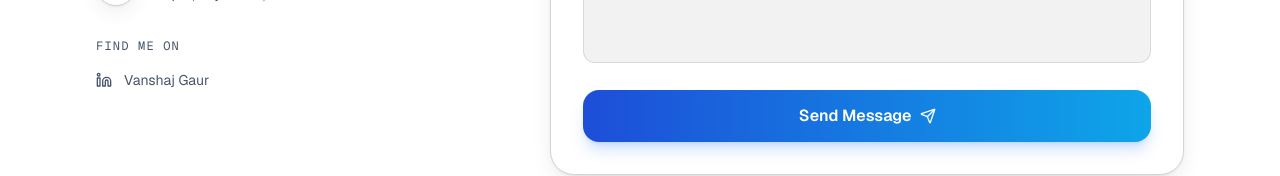
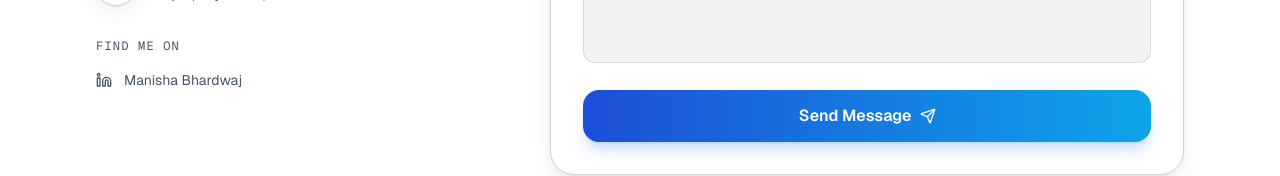
Before and after one commit to Vansh1502/vanshajgaur_portfolio, a Next.js app: page /contact in a window 1280 px wide. Shown: the part 664-840 px from the top of the page. Built offline with nearby package versions, Linux system fonts and the light colour scheme; no server answers.

Commit message:
Update social links for Manisha

```diff
--- a/content/social.ts
+++ b/content/social.ts
@@ -4,30 +4,14 @@ import { SITE, whatsappUrl } from '@/lib/site'
 import type { SocialLink } from '@/types'
 
 const whatsappHref = whatsappUrl()
-
-/**
- * Links are only rendered when their underlying value is set in lib/site.ts,
- * so an unconfirmed GitHub handle or resume URL simply doesn't appear rather
- * than shipping as a dead link.
- */
 export const SOCIAL_LINKS: SocialLink[] = [
-  ...(SITE.socials.github
-    ? [{ id: 'github' as const, label: 'GitHub', href: SITE.socials.github, icon: Github, username: 'GitHub' }]
-    : []),
-  { id: 'linkedin', label: 'LinkedIn', href: SITE.socials.linkedin, icon: Linkedin, username: 'Vanshaj Gaur' },
-  ...(whatsappHref
-    ? [{ id: 'whatsapp' as const, label: 'WhatsApp', href: whatsappHref, icon: WhatsApp, username: 'Chat on WhatsApp' }]
-    : []),
+  ...(SITE.socials.github ? [{ id: 'github' as const, label: 'GitHub', href: SITE.socials.github, icon: Github, username: 'GitHub' }] : []),
+  { id: 'linkedin', label: 'LinkedIn', href: SITE.socials.linkedin, icon: Linkedin, username: 'Manisha Bhardwaj' },
+  ...(whatsappHref ? [{ id: 'whatsapp' as const, label: 'WhatsApp', href: whatsappHref, icon: WhatsApp, username: 'Chat on WhatsApp' }] : []),
   { id: 'email', label: 'Email', href: `mailto:${SITE.email}`, icon: Mail, username: SITE.email },
-  ...(SITE.resumeUrl
-    ? [{ id: 'resume' as const, label: 'Resume', href: SITE.resumeUrl, icon: FileText }]
-    : []),
+  ...(SITE.resumeUrl ? [{ id: 'resume' as const, label: 'Resume', href: SITE.resumeUrl, icon: FileText }] : []),
 ]
-
-export function findSocialLink(id: SocialLink['id']): SocialLink | undefined {
-  return SOCIAL_LINKS.find((s) => s.id === id)
-}
-
+export function findSocialLink(id: SocialLink['id']): SocialLink | undefined { return SOCIAL_LINKS.find((s) => s.id === id) }
 export function getSocialLink(id: SocialLink['id']): SocialLink {
   const link = findSocialLink(id)
   if (!link) throw new Error(`Unknown social link id: ${id}`)
```
